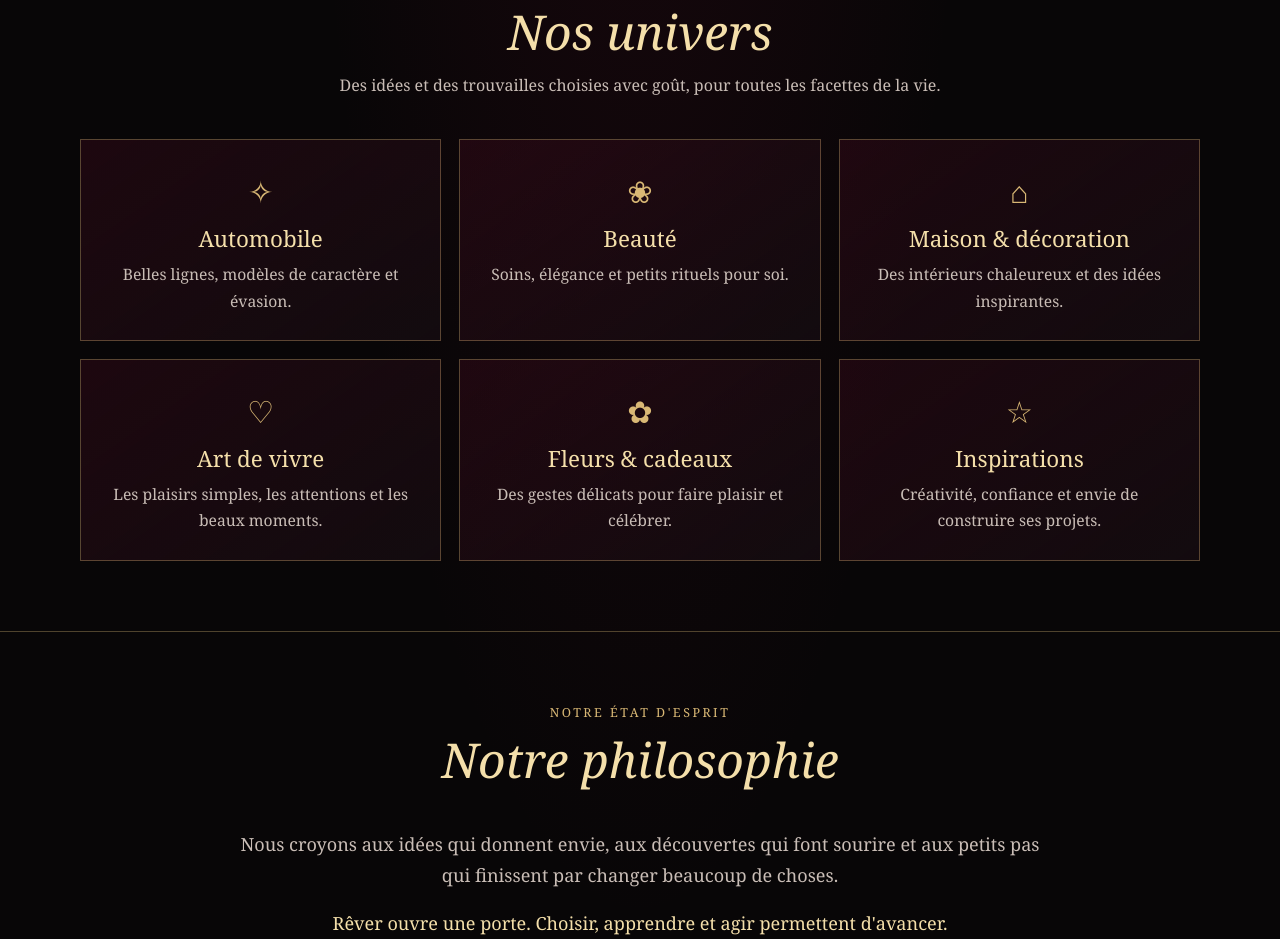
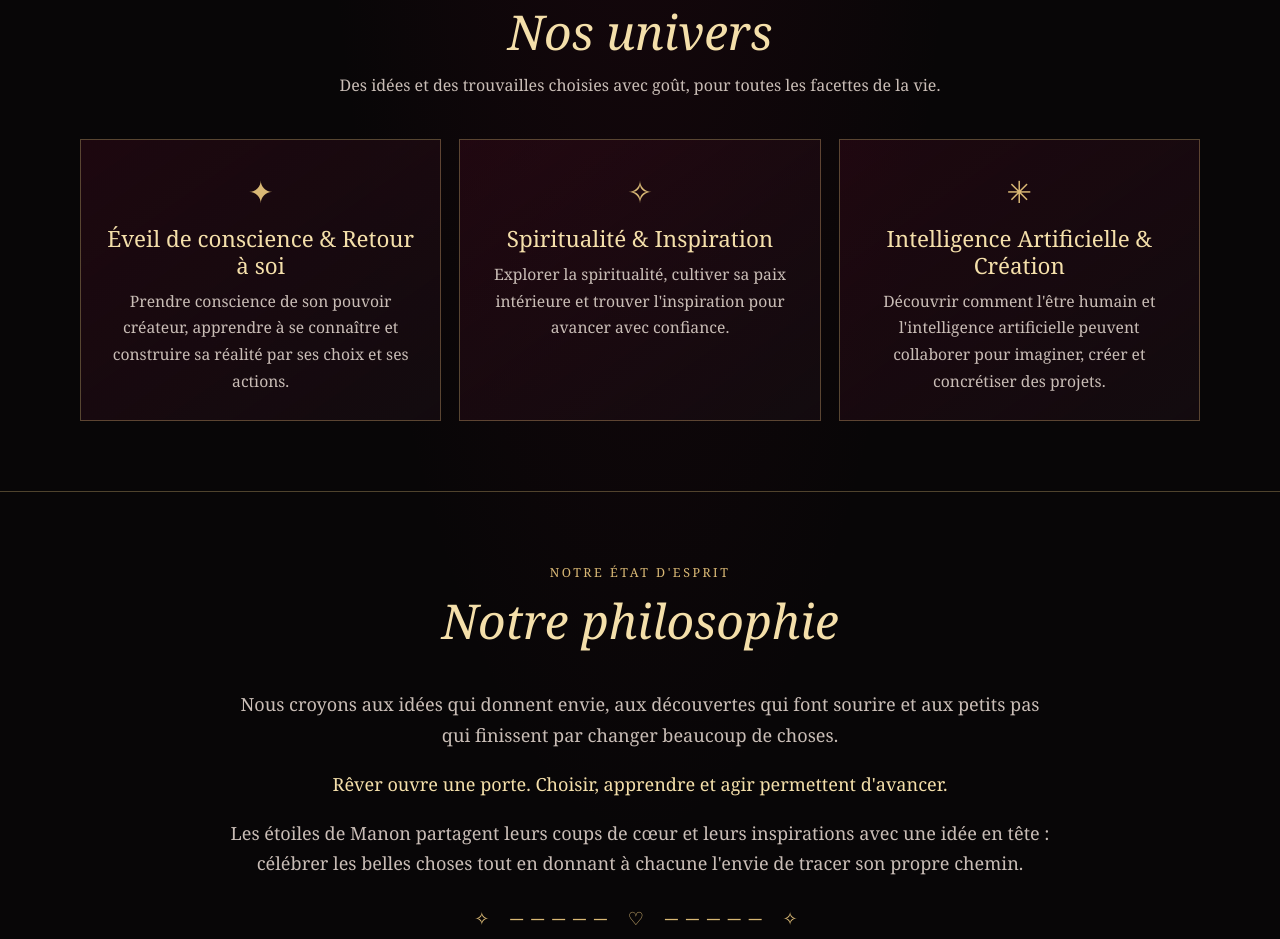
Before and after one commit to ceciliamanon/letoile-de-manon, a plain HTML site: page index.html in a window 1280 px wide. Shown: the part 964-1903 px from the top of the page. Drawn offline with Linux system fonts and the light colour scheme.

Commit message:
Mise à jour des trois univers
Added new sections for Spirituality & Inspiration and Artificial Intelligence & Creation, including symbols and descriptions.

```diff
--- a/index.html
+++ b/index.html
@@ -492,17 +492,39 @@
 
         <div class="universes">
 
-          <article class="universe"><div class="universe-symbol">✧</div><h3>Automobile</h3><p>Belles lignes, modèles de caractère et évasion.</p></article>
 
-          <article class="universe"><div class="universe-symbol">❀</div><h3>Beauté</h3><p>Soins, élégance et petits rituels pour soi.</p></article>
 
-          <article class="universe"><div class="universe-symbol">⌂</div><h3>Maison & décoration</h3><p>Des intérieurs chaleureux et des idées inspirantes.</p></article>
+<article class="universe">
 
-          <article class="universe"><div class="universe-symbol">♡</div><h3>Art de vivre</h3><p>Les plaisirs simples, les attentions et les beaux moments.</p></article>
+  <div class="universe-symbol">✦</div>
 
-          <article class="universe"><div class="universe-symbol">✿</div><h3>Fleurs & cadeaux</h3><p>Des gestes délicats pour faire plaisir et célébrer.</p></article>
+  <h3>Éveil de conscience & Retour à soi</h3>
 
-          <article class="universe"><div class="universe-symbol">☆</div><h3>Inspirations</h3><p>Créativité, confiance et envie de construire ses projets.</p></article>
+  <p>Prendre conscience de son pouvoir créateur, apprendre à se connaître et construire sa réalité par ses choix et ses actions.</p>
+
+</article>
+
+<article class="universe">
+
+  <div class="universe-symbol">✧</div>
+
+  <h3>Spiritualité & Inspiration</h3>
+
+  <p>Explorer la spiritualité, cultiver sa paix intérieure et trouver l'inspiration pour avancer avec confiance.</p>
+
+</article>
+
+<article class="universe">
+
+  <div class="universe-symbol">✳</div>
+
+  <h3>Intelligence Artificielle & Création</h3>
+
+  <p>Découvrir comment l'être humain et l'intelligence artificielle peuvent collaborer pour imaginer, créer et concrétiser des projets.</p>
+
+</article>
+
+
 
         </div>
 
```
